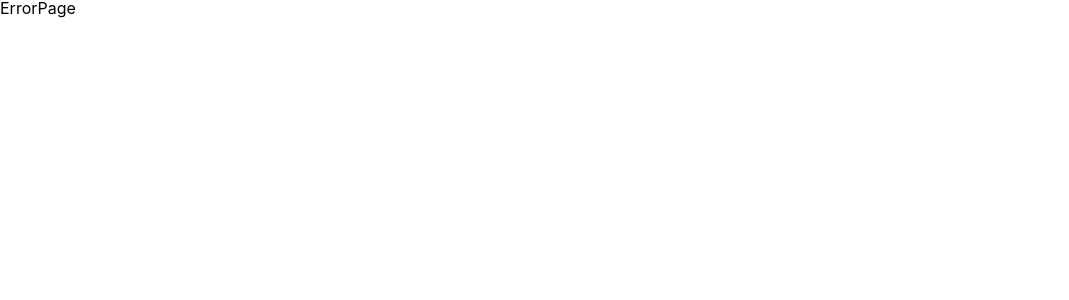
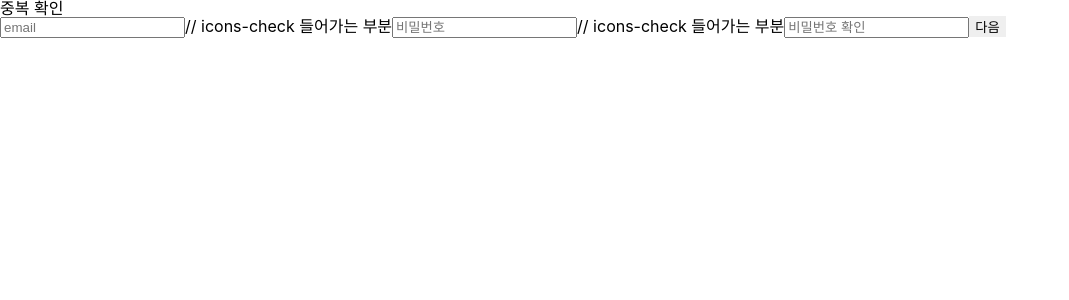
Before and after one commit to stellum/global-moya, a React (Vite) app in the folder client/: page /register in a window 1280 px wide. Shown: the top 300 px of the page, without its empty margins (0-1069 px from the left). Built offline with nearby package versions, Linux system fonts and the light colour scheme.

Commit message:
feat: Added Basic Routing Setup (07.11) 로그인/회원가입 부분 기본 라우팅 세팅을 완료했습니다.

```diff
--- a/client/src/App.jsx
+++ b/client/src/App.jsx
@@ -3,7 +3,10 @@ import { BrowserRouter, Routes, Route } from "react-router-dom";
 import ErrorPage from "@pages/error/ErrorPage";
 import Home from "@pages/home/Home";
 import MainPage from "@pages/main/MainPage";
-import SiginIn from "@pages/SiginIn";
+
+import Login from "./pages/login/Login";
+import Register from "./pages/login/Register";
+import PwChange from "./pages/login/PwChange";
 import QuickGuideMain from "@pages/quickGuide/QuickGuideMain";
 import { CustomContainer } from "@styles/common/container";
 import CategoryMain from "@pages/quickGuide/categorySearch/CategoryMain";
@@ -16,7 +19,9 @@ function App() {
           <Routes>
             <Route path="/" element={<Home />} />
             <Route path="/main" element={<MainPage />} />
-            <Route path="/login" element={<SiginIn />} />
+            <Route path="/login" element={<Login />} />
+            <Route path="/register" element={<Register />} />
+            <Route path="/pwchange" element={<PwChange />} />
             {/* 로그인 된 사람 중 키워드 있는 사람만  */}
 
             <Route path="/quick" element={<QuickGuideMain />} />
--- a/client/src/pages/login/Login.jsx
+++ b/client/src/pages/login/Login.jsx
@@ -1,9 +1,9 @@
 import React, { useState } from "react";
 import { useForm } from "react-hook-form";
-import { loginFunc } from "@api/loginApi";
+import { loginFunc } from "../../api/loginApi";
 import { useNavigate } from "react-router-dom";
 import styled from "styled-components";
-import { pxToRem } from "@styles/theme";
+import { pxToRem } from "../../styles/theme";
 
 const LoginForm = styled.form`
   width: 479px;
@@ -19,8 +19,13 @@ const LoginForm = styled.form`
 const LoginInput = styled.input`
   width: 90%;
   height: 40px;
-  border: none;
-  border-bottom: 1px solid #000;
+  border: 1px solid #000000;
+  border-radius: 2px;
+  font-family: "Pretendard";
+  font-style: normal;
+  font-weight: 500;
+  font-size: 14px;
+  line-height: 22px;
   margin-bottom: 40px;
   &:focus {
     outline: none;
@@ -54,10 +59,23 @@ const Login = () => {
   return (
     <LoginForm
       onSubmit={handleSubmit((data) => {
-        loginFunc(data);
+        const formData = new FormData();
+
+        for (let key in data) {
+          formData.append(key, data[key]);
+        }
+        loginFunc(formData);
+        // formData는 XMLHttpRequest 전송을 위한 특수한 객체이므로 일반적인 방법으로는 콘솔에 못 찍음
+        // 밑에 처럼 keys(), values() 메서드를 써서 찍어줘야...
+        for (let key of formData.keys()) {
+          console.log(key);
+        }
+        for (let value of formData.values()) {
+          console.log(value);
+        }
       })}
     >
-      <label htmlFor="email">이메일</label>
+      // icons-cancel 들어갈 자리
       <LoginInput
         type="email"
         name="email"
@@ -70,7 +88,7 @@ const Login = () => {
           },
         })}
       />
-      <label htmlFor="password">비밀번호</label>
+      // 눈동자 아이콘 들어갈 자리
       <LoginInput
         type="password"
         name="password"
@@ -80,8 +98,15 @@ const Login = () => {
         })}
       />
       <div>
-        계정 혹은 비밀번호가 일치하지 않습니다. 입력한 내용을 다시 확인해주시기
-        바랍니다.
+        <span>
+          <img src="" alt="icons-check" />
+          자동 로그인
+        </span>
+        <span>비밀번호 찾기</span>
+      </div>
+      <div>
+        아직 계정이 없으신가요?
+        <a>회원 가입</a>
       </div>
       <LoginButton type="submit" disabled={isSubmitting}>
         로그인
--- a/client/src/pages/login/LoginSection.jsx
+++ /dev/null
@@ -1,14 +0,0 @@
-import React from "react";
-import Login from "./Login";
-import Register from "./Register";
-
-const LoginSection = () => {
-  return (
-    <>
-      <Login />
-      {/* <Register /> */}
-    </>
-  );
-};
-
-export default LoginSection;
--- /dev/null
+++ b/client/src/pages/login/PwChange.jsx
@@ -0,0 +1,7 @@
+import React from "react";
+
+const PwChange = () => {
+  return <div>PwChange</div>;
+};
+
+export default PwChange;
--- a/client/src/pages/login/Register.jsx
+++ b/client/src/pages/login/Register.jsx
@@ -1,5 +1,6 @@
 import React from "react";
 import { useForm } from "react-hook-form";
+import { registerFunc } from "../../api/registerApi";
 
 const Register = () => {
   const {
@@ -10,8 +11,16 @@ const Register = () => {
 
   return (
     <>
-      <form onSubmit={handleSubmit()}>
-        <label htmlFor="email">이메일</label>
+      <form
+        onSubmit={handleSubmit((data) => {
+          const formData = new FormData();
+          for (let key in data) {
+            formData.append(key, data[key]);
+          }
+          registerFunc(formData);
+        })}
+      >
+        <div>중복 확인</div>
         <input
           type="email"
           name="email"
@@ -24,22 +33,21 @@ const Register = () => {
             },
           })}
         />
-
-        <button type="submit" disabled={isSubmitting}>
-          확인
-        </button>
-      </form>
-      <form onSubmit={handleSubmit()}>
-        <label htmlFor="password">비밀번호</label>
+        // icons-check 들어가는 부분
         <input
           type="password"
           name="password"
           placeholder="비밀번호"
           {...register("password", {
             required: "비밀번호는 필수 입력입니다.",
+            pattern: {
+              value:
+                "^(?=.*[a-z])(?=.*[A-Z])(?=.*d)(?=.*[$@$!%*?&])[A-Za-zd$@$!%*?&]{10,}",
+              message: "비밀번호 조건을 충족하지 못했습니다.",
+            },
           })}
         />
-        <label htmlFor="password">비밀번호</label>
+        // icons-check 들어가는 부분
         <input
           type="password"
           name="passwordCheck"
@@ -48,6 +56,9 @@ const Register = () => {
             required: "비밀번호는 필수 입력입니다.",
           })}
         />
+        <button type="submit" disabled={isSubmitting}>
+          다음
+        </button>
       </form>
     </>
   );
```
